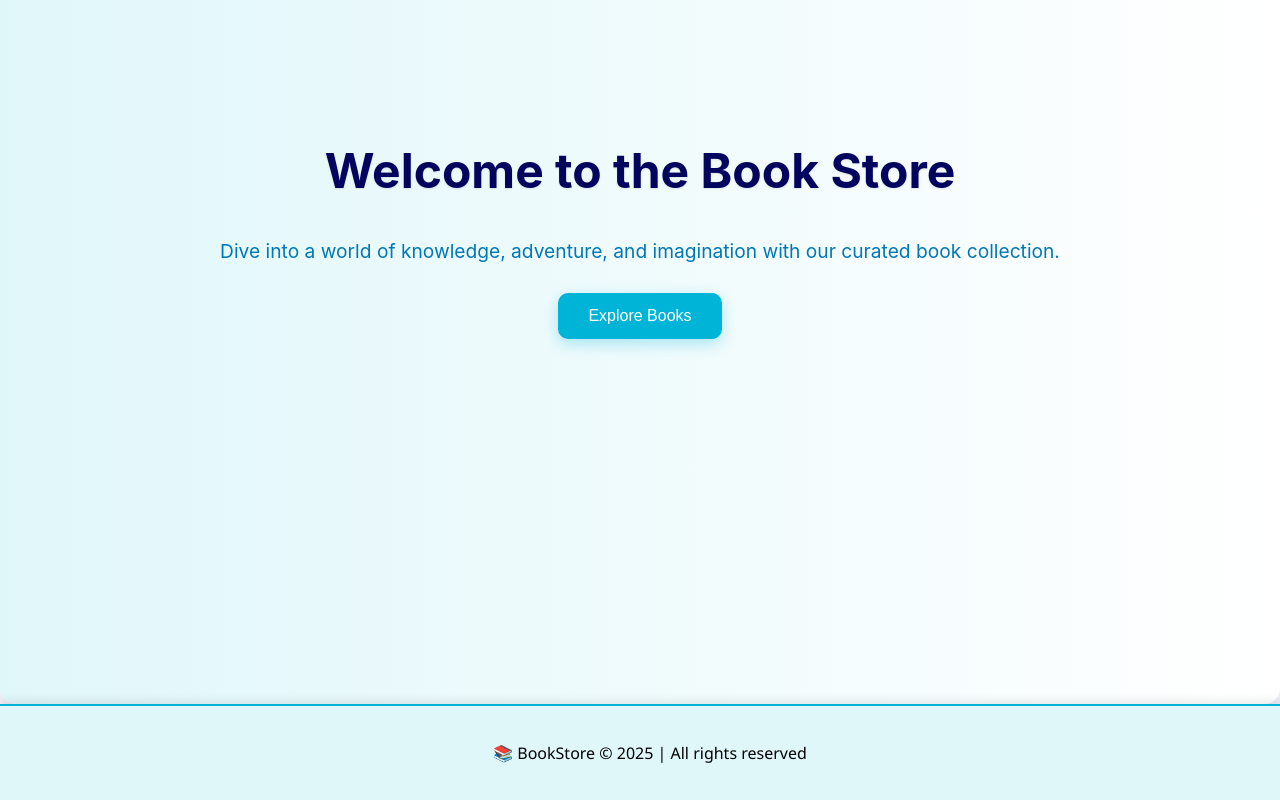
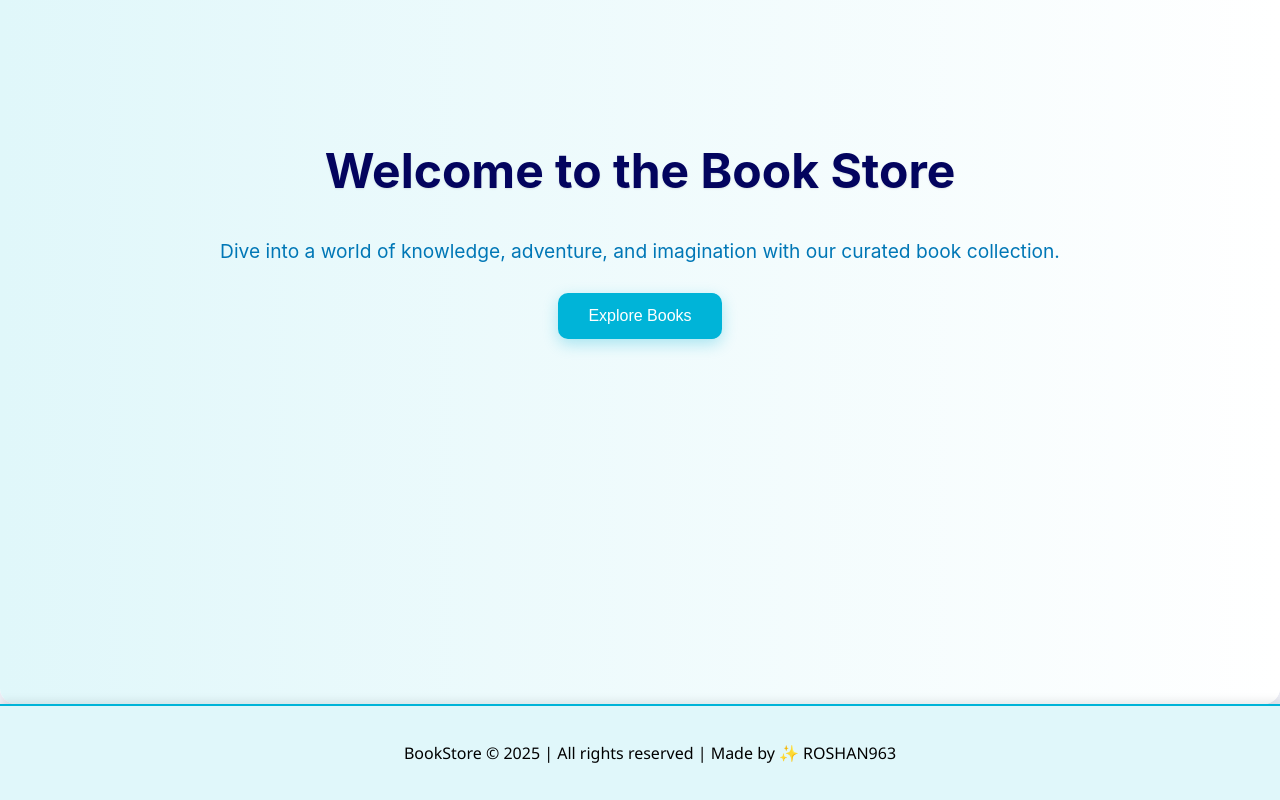
Before and after one commit to 963Roshan/book-store-app, a React (Create React App) app: page / in a window 1280 px wide. Shown: the part 356-1156 px from the top of the page. Built offline with nearby package versions, Linux system fonts and the light colour scheme.

Commit message:
Add Footer Component

```diff
--- a/package.json
+++ b/package.json
@@ -3,6 +3,8 @@
   "version": "0.1.0",
   "private": true,
   "dependencies": {
+    "@react-spring/three": "^10.0.1",
+    "@react-three/drei": "^10.6.0",
     "@testing-library/dom": "^10.4.0",
     "@testing-library/jest-dom": "^6.6.3",
     "@testing-library/react": "^16.3.0",
--- a/src/components/Footer/index.js
+++ b/src/components/Footer/index.js
@@ -5,7 +5,7 @@ class Footer extends React.Component {
   render() {
     return (
       <footer className="footer">
-        <p>📚 BookStore © 2025 | All rights reserved</p>
+        <p>BookStore © 2025 | All rights reserved | Made by ✨ ROSHAN963</p>
       </footer>
     )
   }
```
Also changed, not shown: 1 other file (tests, documents, lock files or other folders).
